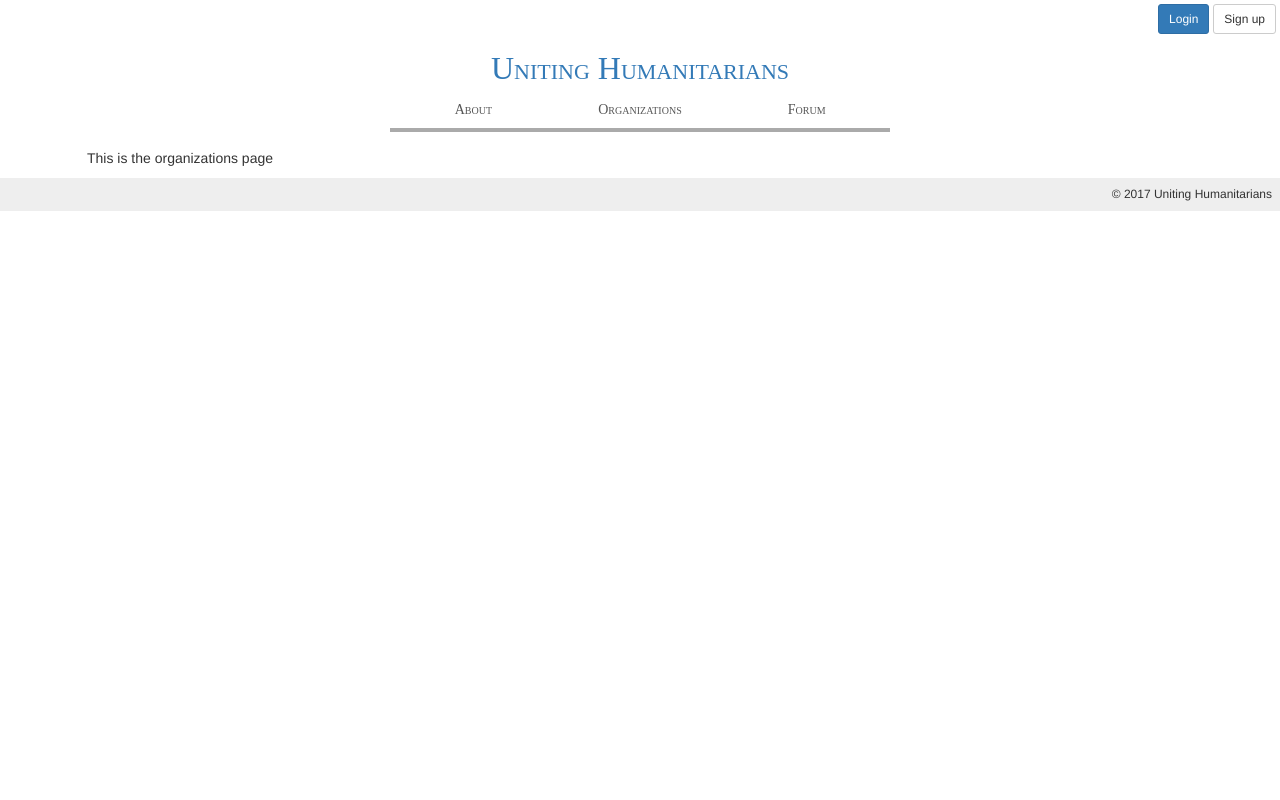
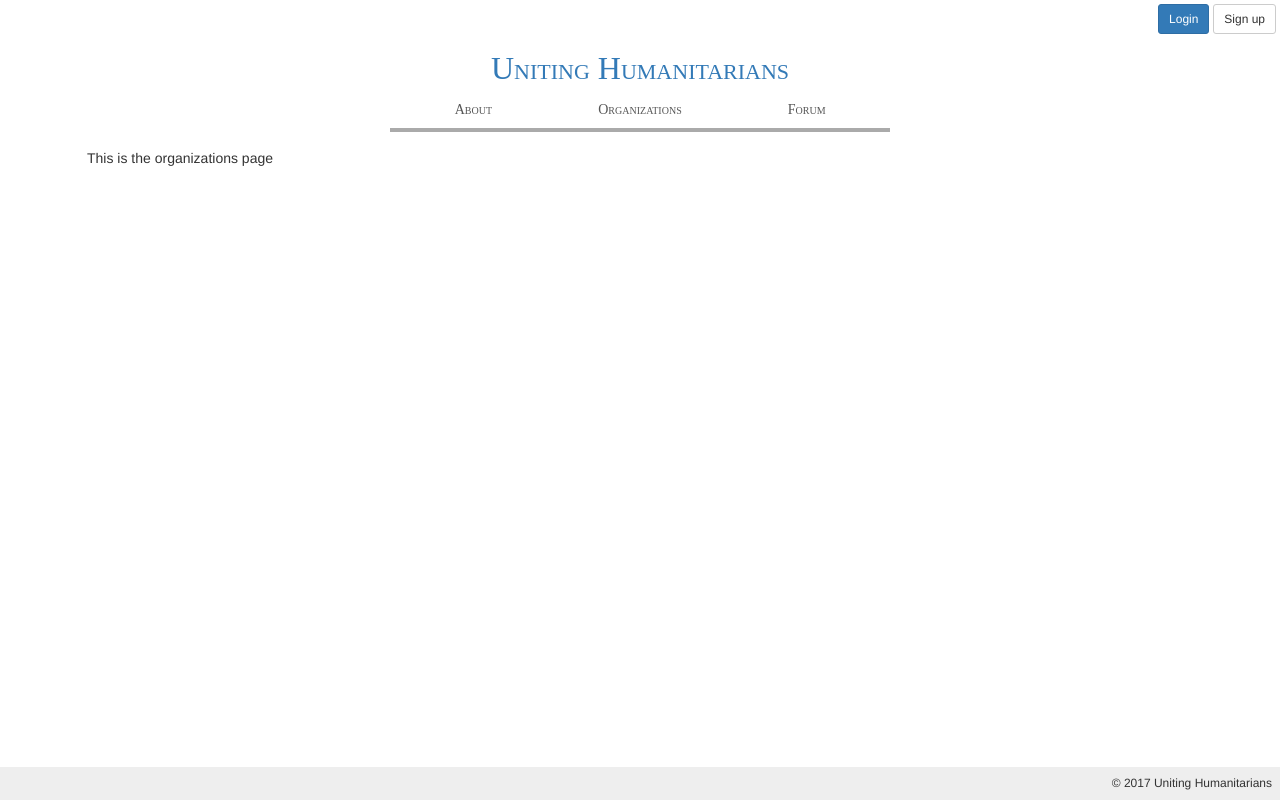
Before and after one commit to global-humanitarians-unite/ghu, a Django app: page /orgs/ in a window 1280 px wide. Run offline with Django 3.2, Linux system fonts and the light colour scheme; some libraries are stand-ins or nearby versions.

Commit message:
style.css: Finally position footer properly
Position #footer properly for both pages shorter than the screen, and
pages longer than the screen.

```diff
--- a/uh_web/uh_browser/static/uh_browser/css/style.css
+++ b/uh_web/uh_browser/static/uh_browser/css/style.css
@@ -1,7 +1,13 @@
 /* Global */
-html, body {
+html {
+    height: 100%;
+}
+
+body {
     min-height: 100%;
-    margin: 0;
+    position: relative;
+    /* For footer */
+    padding-bottom: 32px;
 }
 
 #authbar {
@@ -77,4 +83,5 @@ nav a:hover {
     font-size: 12px;
     padding: 8px;
     position: absolute;
+    bottom: 0;
 }
```
